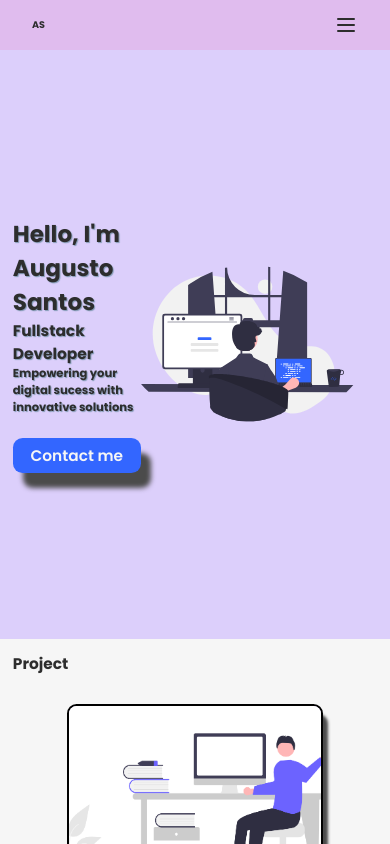
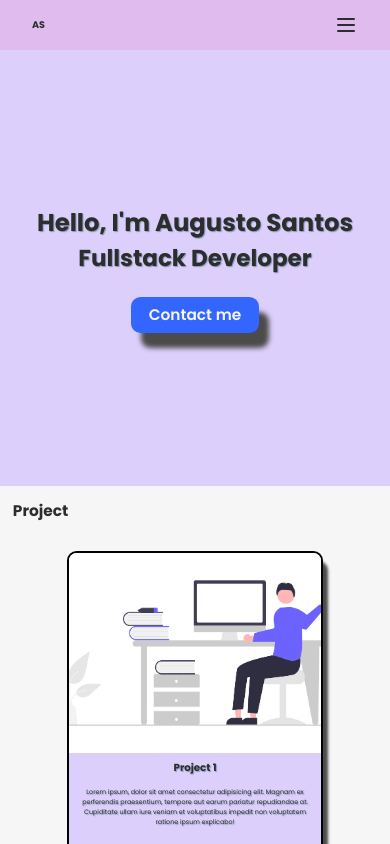
Before and after one commit to augustofaggion/portifolio, a Next.js app: page / in a window 390 px wide. Shown: the top 844 px of the page. Built offline with nearby package versions, Linux system fonts and the light colour scheme.

Commit message:
home section finish

```diff
--- a/src/app/components/home.js
+++ b/src/app/components/home.js
@@ -9,24 +9,21 @@ export default function Home() {
   return (
     <>
       <section className="home container" id="home">
-        <div className="home__left">
+
           <h1 className="home__header--primary" id="typeit">
             Hello, {name}
           </h1>
           <h2 className="home__header--secondary">Fullstack Developer</h2>
-          <h3 className="home__header--terciary">
-            Empowering your digital sucess with innovative solutions
-          </h3>
+
           <div className="home__cta">
             <a href="#contact" className="home__btn">
               Contact me
             </a>
           </div>
-        </div>
 
-        <div className="home__right">
-          <Image src={homePhoto} alt="Augusto Santos" className="home__img"/>
-        </div>
+
+
+
       </section>
     </>
   );
--- a/src/app/styles/_home.scss
+++ b/src/app/styles/_home.scss
@@ -1,10 +1,13 @@
 @import 'variables';
 .home {
   display: flex;
-  justify-content: space-around;
+  flex-direction: column;
+  justify-content: center;
   align-items: center;
+  height: 50vh;
 
   // Headers
+
   &__header--primary {
     font-size: 3.8rem;
     text-shadow: 1px 1px 1px $border-color;
@@ -19,6 +22,10 @@
   &__header--terciary {
     font-size: 2.4rem;
     text-shadow: 1px 1px 1px $border-color;
+  }
+
+  &__img {
+    width: 100%;
   }
 
 
@@ -45,27 +52,69 @@
   }
 }
 
-@media screen and (max-width: 1200px) {
-  .home {
-    align-items: center;
+// @media screen and (max-width: 1024px) {
+//   .home {
+//     align-items: center;
 
-    &__img {
-      width: 90%;
-    }
+//     &__img {
+//       width: 80%;
+//     }
 
-    &__header--primary {
-      font-size: 3.6rem;
-    }
+//     &__header--primary {
+//       font-size: 3.6rem;
+//     }
 
-    &__header--secondary {
-      font-size: 2.4rem;
+//     &__header--secondary {
+//       font-size: 2.4rem;
 
-    }
+//     }
 
-    &__header--terciary {
-      font-size: 1.8rem;
-    }
-  }
+//     &__header--terciary {
+//       font-size: 1.8rem;
+//     }
+//   }
 
 
-}
+// }
+
+
+// @media screen and (max-width: 768px) {
+//   .home {
+//     align-items: center;
+
+//     &__img {
+//       width: 80%;
+//     }
+
+//     &__header--primary {
+//       font-size: 2.4rem;
+//     }
+
+//     &__header--secondary {
+//       font-size: 1.8rem;
+
+//     }
+
+//     &__header--terciary {
+//       font-size: 1.8rem;
+//     }
+
+//     &__cta {
+//       width: 15rem;
+
+
+//       margin-top: 3.4rem;
+//       padding: 1rem 2rem;
+//      border-radius: 1.5rem;
+//       background-color: $cta-color;
+//       font-size: 1.6rem;
+//       box-shadow: 10px 15px 5px 0 $secondary-color;
+//       transition: ease-in-out 0.5s;
+//       &:hover {
+//         background-color: $secondary-color;
+//         box-shadow: none;
+//       }
+//   }
+
+
+//   }}
```
